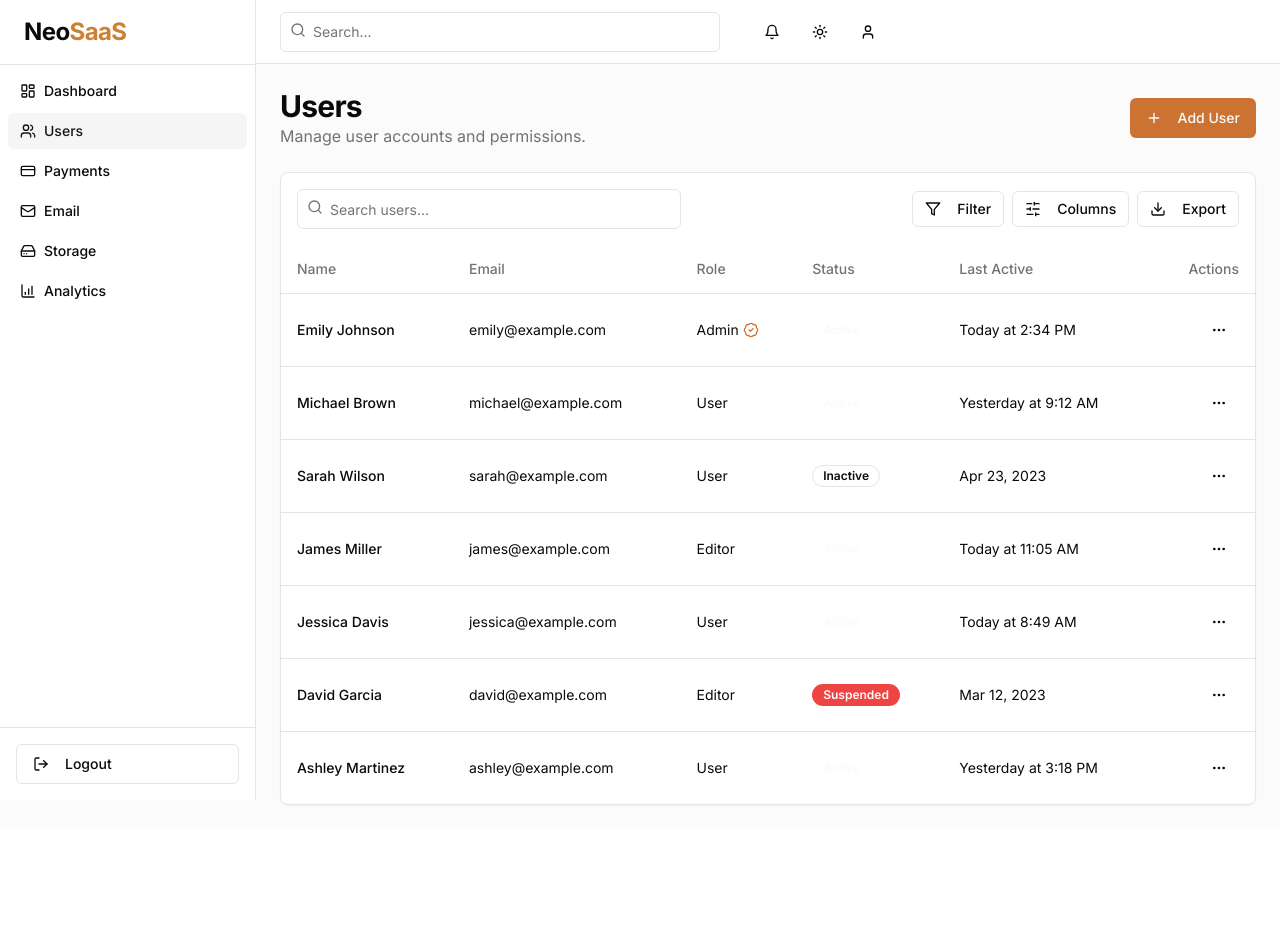
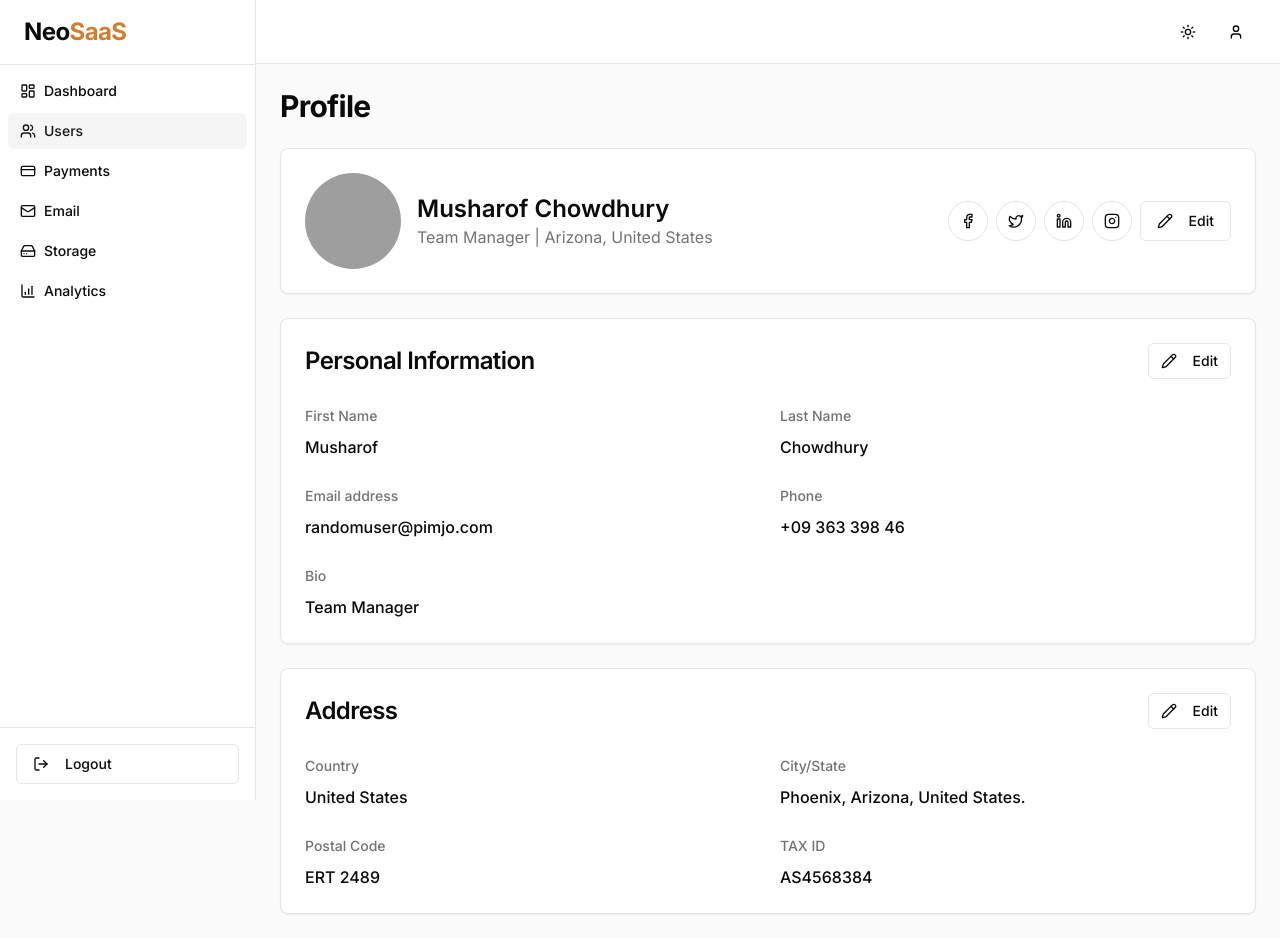
Before and after one commit to neosaastech/neosaas, a Next.js app: page /dashboard/users in a window 1280 px wide. Before the commit the page ends 829 px from the top, so only its background shows below. Built offline with nearby package versions, Linux system fonts and the light colour scheme; grey boxes are pictures that could not be loaded.

Commit message:
feat: update user profile page to individual profile design
Transform users page to individual profile with sections and remove dashboard header elements

#VERCEL_SKIP

Co-authored-by: Charles Vandendriessche <17944080+charlesvdd@users.noreply.github.com>

```diff
--- a/app/dashboard/users/page.tsx
+++ b/app/dashboard/users/page.tsx
@@ -1,17 +1,10 @@
+"use client"
+
 import { Button } from "@/components/ui/button"
-import { Input } from "@/components/ui/input"
-import { Table, TableBody, TableCell, TableHead, TableHeader, TableRow } from "@/components/ui/table"
-import {
-  DropdownMenu,
-  DropdownMenuContent,
-  DropdownMenuItem,
-  DropdownMenuLabel,
-  DropdownMenuSeparator,
-  DropdownMenuTrigger,
-} from "@/components/ui/dropdown-menu"
-import { BadgeCheck, Download, Filter, MoreHorizontal, Plus, Search, SlidersHorizontal } from "lucide-react"
-import { Badge } from "@/components/ui/badge"
-import { Card, CardContent, CardHeader } from "@/components/ui/card"
+import { Card, CardContent, CardHeader, CardTitle } from "@/components/ui/card"
+import { Avatar, AvatarFallback, AvatarImage } from "@/components/ui/avatar"
+import { Label } from "@/components/ui/label"
+import { Facebook, Linkedin, Instagram, Twitter, Pencil } from "lucide-react"
 
 const users = [
   {
@@ -75,96 +68,113 @@ const users = [
 export default function UsersPage() {
   return (
     <div className="space-y-6">
-      <div className="flex flex-col gap-4 sm:flex-row sm:items-center sm:justify-between">
-        <div>
-          <h1 className="text-3xl font-bold tracking-tight">Users</h1>
-          <p className="text-muted-foreground">Manage user accounts and permissions.</p>
-        </div>
-        <Button>
-          <Plus className="mr-2 h-4 w-4" /> Add User
-        </Button>
+      <div className="flex items-center justify-between">
+        <h1 className="text-3xl font-bold tracking-tight">Profile</h1>
       </div>
 
+      {/* Profile Header Card */}
       <Card>
-        <CardHeader className="p-4">
-          <div className="flex flex-col gap-4 sm:flex-row sm:items-center sm:justify-between">
-            <div className="grid w-full max-w-sm items-center gap-1.5">
-              <div className="relative">
-                <Search className="absolute left-2.5 top-2.5 h-4 w-4 text-muted-foreground" />
-                <Input type="search" placeholder="Search users..." className="pl-8" />
+        <CardContent className="pt-6">
+          <div className="flex items-center justify-between">
+            <div className="flex items-center gap-4">
+              <Avatar className="h-24 w-24">
+                <AvatarImage src="https://randomuser.me/api/portraits/men/32.jpg" alt="Musharof Chowdhury" />
+                <AvatarFallback>MC</AvatarFallback>
+              </Avatar>
+              <div>
+                <h2 className="text-2xl font-semibold">Musharof Chowdhury</h2>
+                <p className="text-muted-foreground">Team Manager | Arizona, United States</p>
               </div>
             </div>
             <div className="flex items-center gap-2">
-              <Button variant="outline" size="sm">
-                <Filter className="mr-2 h-4 w-4" />
-                Filter
+              <Button variant="outline" size="icon" className="rounded-full bg-transparent">
+                <Facebook className="h-4 w-4" />
               </Button>
-              <Button variant="outline" size="sm">
-                <SlidersHorizontal className="mr-2 h-4 w-4" />
-                Columns
+              <Button variant="outline" size="icon" className="rounded-full bg-transparent">
+                <Twitter className="h-4 w-4" />
               </Button>
-              <Button variant="outline" size="sm">
-                <Download className="mr-2 h-4 w-4" />
-                Export
+              <Button variant="outline" size="icon" className="rounded-full bg-transparent">
+                <Linkedin className="h-4 w-4" />
+              </Button>
+              <Button variant="outline" size="icon" className="rounded-full bg-transparent">
+                <Instagram className="h-4 w-4" />
+              </Button>
+              <Button variant="outline">
+                <Pencil className="mr-2 h-4 w-4" />
+                Edit
               </Button>
             </div>
           </div>
+        </CardContent>
+      </Card>
+
+      {/* Personal Information Card */}
+      <Card>
+        <CardHeader>
+          <div className="flex items-center justify-between">
+            <CardTitle>Personal Information</CardTitle>
+            <Button variant="outline" size="sm">
+              <Pencil className="mr-2 h-4 w-4" />
+              Edit
+            </Button>
+          </div>
         </CardHeader>
-        <CardContent className="p-0">
-          <Table>
-            <TableHeader>
-              <TableRow>
-                <TableHead>Name</TableHead>
-                <TableHead>Email</TableHead>
-                <TableHead>Role</TableHead>
-                <TableHead>Status</TableHead>
-                <TableHead>Last Active</TableHead>
-                <TableHead className="text-right">Actions</TableHead>
-              </TableRow>
-            </TableHeader>
-            <TableBody>
-              {users.map((user) => (
-                <TableRow key={user.id}>
-                  <TableCell className="font-medium">{user.name}</TableCell>
-                  <TableCell>{user.email}</TableCell>
-                  <TableCell>
-                    {user.role === "Admin" ? (
-                      <div className="flex items-center gap-1">
-                        {user.role}
-                        <BadgeCheck className="h-4 w-4 text-primary" />
-                      </div>
-                    ) : (
-                      user.role
-                    )}
-                  </TableCell>
-                  <TableCell>
-                    {user.status === "Active" && <Badge className="bg-emerald-500 hover:bg-emerald-600">Active</Badge>}
-                    {user.status === "Inactive" && <Badge variant="outline">Inactive</Badge>}
-                    {user.status === "Suspended" && <Badge variant="destructive">Suspended</Badge>}
-                  </TableCell>
-                  <TableCell>{user.lastActive}</TableCell>
-                  <TableCell className="text-right">
-                    <DropdownMenu>
-                      <DropdownMenuTrigger asChild>
-                        <Button variant="ghost" size="icon">
-                          <MoreHorizontal className="h-4 w-4" />
-                          <span className="sr-only">Open menu</span>
-                        </Button>
-                      </DropdownMenuTrigger>
-                      <DropdownMenuContent align="end">
-                        <DropdownMenuLabel>Actions</DropdownMenuLabel>
-                        <DropdownMenuItem>View details</DropdownMenuItem>
-                        <DropdownMenuItem>Edit user</DropdownMenuItem>
-                        <DropdownMenuSeparator />
-                        <DropdownMenuItem>Suspend user</DropdownMenuItem>
-                        <DropdownMenuItem className="text-destructive">Delete user</DropdownMenuItem>
-                      </DropdownMenuContent>
-                    </DropdownMenu>
-                  </TableCell>
-                </TableRow>
-              ))}
-            </TableBody>
-          </Table>
+        <CardContent>
+          <div className="grid gap-6 md:grid-cols-2">
+            <div className="space-y-2">
+              <Label className="text-muted-foreground">First Name</Label>
+              <p className="font-medium">Musharof</p>
+            </div>
+            <div className="space-y-2">
+              <Label className="text-muted-foreground">Last Name</Label>
+              <p className="font-medium">Chowdhury</p>
+            </div>
+            <div className="space-y-2">
+              <Label className="text-muted-foreground">Email address</Label>
+              <p className="font-medium">randomuser@pimjo.com</p>
+            </div>
+            <div className="space-y-2">
+              <Label className="text-muted-foreground">Phone</Label>
+              <p className="font-medium">+09 363 398 46</p>
+            </div>
+            <div className="space-y-2 md:col-span-2">
+              <Label className="text-muted-foreground">Bio</Label>
+              <p className="font-medium">Team Manager</p>
+            </div>
+          </div>
+        </CardContent>
+      </Card>
+
+      {/* Address Card */}
+      <Card>
+        <CardHeader>
+          <div className="flex items-center justify-between">
+            <CardTitle>Address</CardTitle>
+            <Button variant="outline" size="sm">
+              <Pencil className="mr-2 h-4 w-4" />
+              Edit
+            </Button>
+          </div>
+        </CardHeader>
+        <CardContent>
+          <div className="grid gap-6 md:grid-cols-2">
+            <div className="space-y-2">
+              <Label className="text-muted-foreground">Country</Label>
+              <p className="font-medium">United States</p>
+            </div>
+            <div className="space-y-2">
+              <Label className="text-muted-foreground">City/State</Label>
+              <p className="font-medium">Phoenix, Arizona, United States.</p>
+            </div>
+            <div className="space-y-2">
+              <Label className="text-muted-foreground">Postal Code</Label>
+              <p className="font-medium">ERT 2489</p>
+            </div>
+            <div className="space-y-2">
+              <Label className="text-muted-foreground">TAX ID</Label>
+              <p className="font-medium">AS4568384</p>
+            </div>
+          </div>
         </CardContent>
       </Card>
     </div>
--- a/components/dashboard/header.tsx
+++ b/components/dashboard/header.tsx
@@ -1,7 +1,7 @@
 "use client"
 
 import Link from "next/link"
-import { Bell, Search, User } from "lucide-react"
+import { User } from "lucide-react"
 import { Button } from "@/components/ui/button"
 import {
   DropdownMenu,
@@ -10,28 +10,13 @@ import {
   DropdownMenuSeparator,
   DropdownMenuTrigger,
 } from "@/components/ui/dropdown-menu"
-import { Input } from "@/components/ui/input"
 import { ThemeToggle } from "@/components/theme-toggle"
 
 export function DashboardHeader() {
   return (
     <header className="sticky top-0 z-30 flex h-16 w-full items-center border-b bg-background px-4 md:px-6">
-      <div className="flex flex-1 items-center gap-4 md:ml-auto md:gap-6">
-        <form className="hidden md:flex-1 md:flex max-w-md">
-          <div className="relative w-full">
-            <Search className="absolute left-2.5 top-2.5 h-4 w-4 text-muted-foreground" />
-            <Input
-              type="search"
-              placeholder="Search..."
-              className="w-full bg-background pl-8 md:w-[240px] lg:w-[440px]"
-            />
-          </div>
-        </form>
+      <div className="flex flex-1 items-center gap-4 md:ml-auto md:gap-6 justify-end">
         <div className="flex items-center gap-2">
-          <Button variant="ghost" size="icon" className="rounded-full">
-            <Bell className="h-5 w-5" />
-            <span className="sr-only">Notifications</span>
-          </Button>
           <ThemeToggle />
           <DropdownMenu>
             <DropdownMenuTrigger asChild>
```
